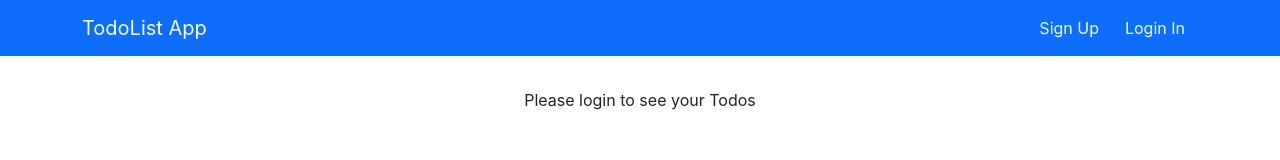
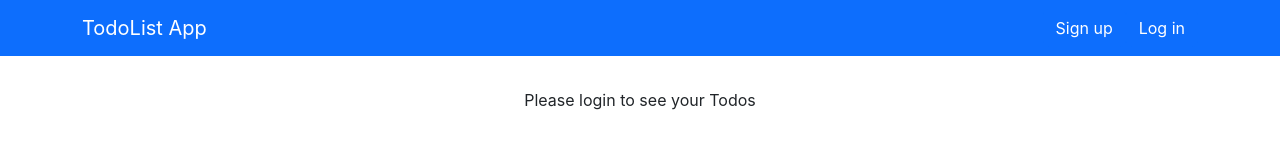
Before and after one commit to Selvan-S/todolistapp-frontend, a React (Create React App) app: page / in a window 1280 px wide. Shown: the top 160 px of the page. Built offline with nearby package versions, Linux system fonts and the light colour scheme; no server answers.

Commit message:
Fixed task submit disable

```diff
--- a/src/components/NavBarLoggedOutView.tsx
+++ b/src/components/NavBarLoggedOutView.tsx
@@ -10,8 +10,8 @@ const NavBarLoggedOutView = ({
 }: NavBarLoggedOutViewProbs) => {
   return (
     <>
-      <Button onClick={onSignUpClicked}>Sign Up</Button>
-      <Button onClick={onLoginClicked}>Login In</Button>
+      <Button onClick={onSignUpClicked}>Sign up</Button>
+      <Button onClick={onLoginClicked}>Log in</Button>
     </>
   );
 };
--- a/src/components/Todo.tsx
+++ b/src/components/Todo.tsx
@@ -207,6 +207,7 @@ const Todo = ({
                     />
                     <button
                       onClick={() => {
+                        setIsDisabled(true);
                         addTask(taskText, todo._id);
                       }}
                       id="button"
@@ -284,8 +285,10 @@ const Todo = ({
                 <button
                   onClick={() => {
                     if (editingTaskText === true && taskIndex >= 0) {
+                      setIsDisabled(true);
                       editTask(currentTaskId, taskText, taskIndex);
                     } else {
+                      setIsDisabled(true);
                       addTask(taskText, todo._id);
                     }
                   }}
```
